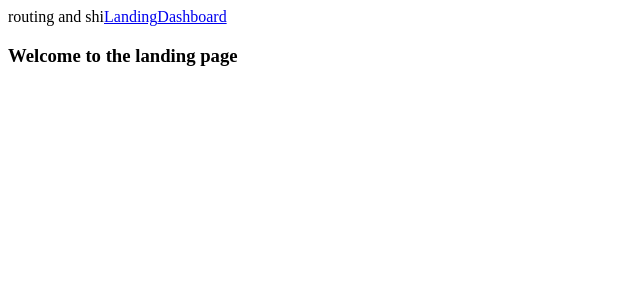
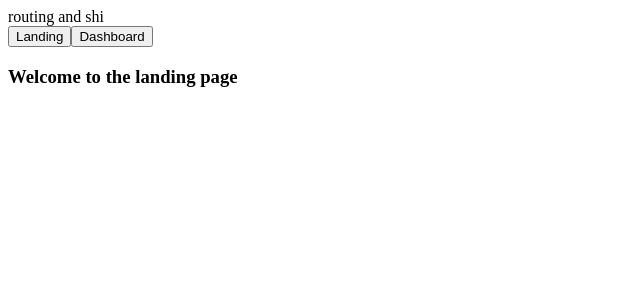
Before and after one commit to dhirtiman/le-react, a React (Vite) app: page / in a window 1280 px wide. Shown: the top 300 px of the page, without its empty margins (0-640 px from the left). Built offline with nearby package versions, Linux system fonts and the light colour scheme.

Commit message:
routing useUsing useNavigate

```diff
--- a/src/components/Header.jsx
+++ b/src/components/Header.jsx
@@ -1,11 +1,26 @@
-import { Link } from 'react-router-dom'
+// import { Link } from 'react-router-dom'
+
+import { useNavigate } from "react-router-dom"
 
 export default function Header() {
+
+    const navigate = useNavigate();
+
+
+
     return (
         <div>
             routing and shi
-            <Link to="/">Landing</Link>
-            <Link to="/dashboard">Dashboard</Link>
+            <br></br>
+            {/* <Link to="/">Landing</Link>
+            <Link to="/dashboard">Dashboard</Link> */}
+
+            <button onClick={()=>{
+                navigate('/')    }}>Landing</button>
+
+            <button onClick={()=>{
+                navigate('/dashboard')
+            }}>Dashboard</button>
         </div>
     )
 }
```
